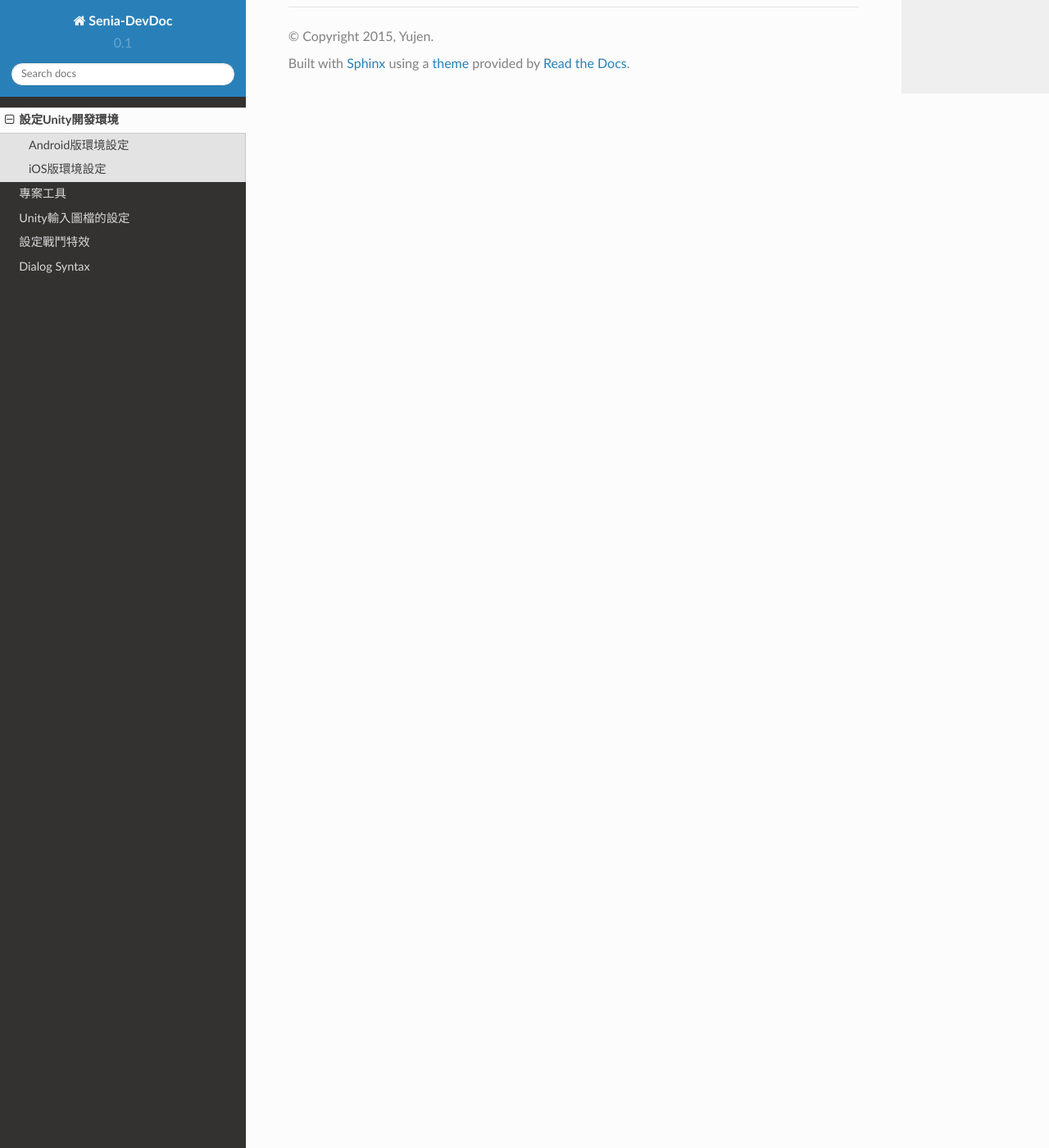
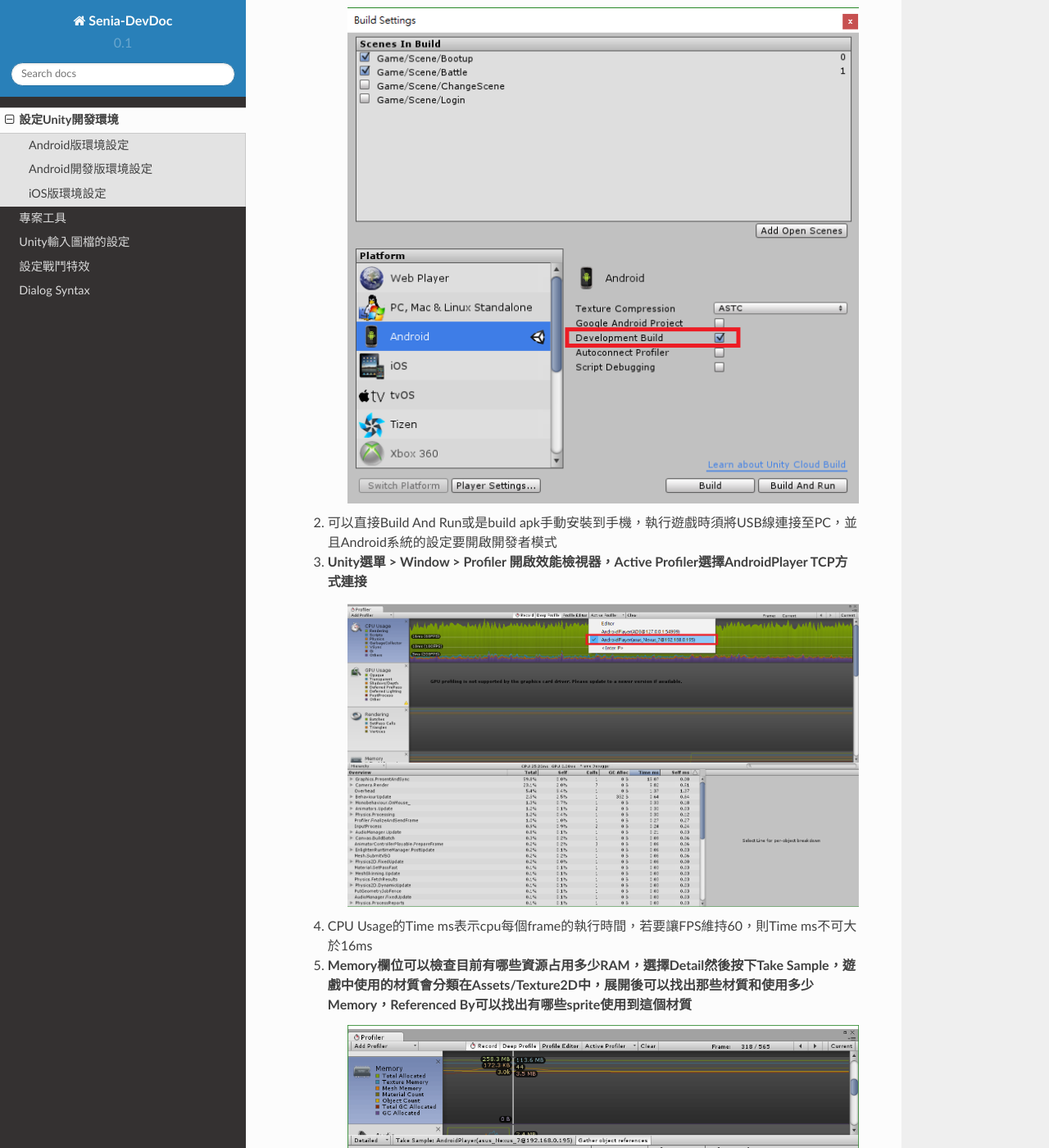
Before and after one commit to yujen/Senia-DevDoc, a Sphinx documentation site: the page built from docs/setup-build-environment.rst, in a window 1280 px wide and 1400 px high, scrolled down 7812 px. Shown: the whole window at 82% size. Built offline with Sphinx 7.4.7 and the Read the Docs theme 2.0.0, drawn with Linux system fonts in a browser that asks for light colours; some of the changed text lies outside the part shown.

Commit message:
新增Android開發版環境設定

```diff
--- a/docs/setup-build-environment.rst
+++ b/docs/setup-build-environment.rst
@@ -1,10 +1,11 @@
 設定Unity開發環境
 ========================================
 
-本文件說明如何設定Unity輸出Android版本遊戲的開發環境，以下列出目前使用的平台:
+本文件說明如何設定Unity輸出手機版本遊戲的開發環境，以下列出目前使用的平台:
 
-   * Windows 7 64 bit
-   * Unity 5.3.0f4 Personal
+   * Windows 7 64 bit (只能輸出Android)
+   * OS X (Android和iOS)
+   * Unity 5.3.0f4 Personal (實際開發時用最新的5.3.x)
 
    Unity在5.3版本之後的安裝時要選擇不同的元件，若要建置Android或iOS版，需要把Android Build Support和iOS Build Support打勾
 
@@ -80,5 +81,25 @@
       .. note:: 正式發佈設定(未完)
 
 
+Android開發版環境設定
+----------------------------------------
+
+  1. Build Settings開啟Development Build
+        .. image:: /_static/image/setup-build-environment/android_devbuild_1.png
+
+  2. 可以直接Build And Run或是build apk手動安裝到手機，執行遊戲時須將USB線連接至PC，並且Android系統的設定要開啟開發者模式
+
+
+  3. Unity選單 > Window > Profiler 開啟效能檢視器，Active Profiler選擇AndroidPlayer TCP方式連接
+        .. image:: /_static/image/setup-build-environment/android_devbuild_profiler_1.png
+
+  4. CPU Usage的Time ms表示cpu每個frame的執行時間，若要讓FPS維持60，則Time ms不可大於16ms
+
+  5. Memory欄位可以檢查目前有哪些資源占用多少RAM，選擇Detail然後按下Take Sample，遊戲中使用的材質會分類在Assets/Texture2D中，展開後可以找出那些材質和使用多少Memory，Referenced By可以找出有哪些sprite使用到這個材質
+        .. image:: /_static/image/setup-build-environment/android_devbuild_profiler_2.png
+
+
 iOS版環境設定
 ----------------------------------------
+
+WIP
```
Also changed, not shown: docs/_static/image/setup-build-environment/android_devbuild_1.png (added), docs/_static/image/setup-build-environment/android_devbuild_profiler_1.png (added), docs/_static/image/setup-build-environment/android_devbuild_profiler_2.png (added).
